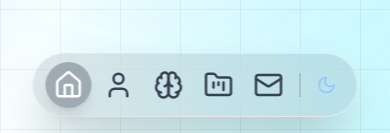
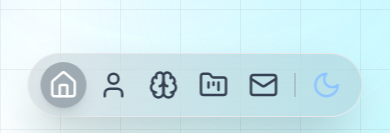
Before and after one commit to ahmed0-17/Portfolio, a React (Vite) app: page / in a window 390 px wide. Shown: the part 711-844 px from the top of the page. Built offline with nearby package versions, Linux system fonts and the light colour scheme.

Commit message:
button edit

```diff
--- a/src/components/FloatingDock.jsx
+++ b/src/components/FloatingDock.jsx
@@ -126,9 +126,9 @@ export default function FloatingDock() {
       }`}
     >
       {theme === "light" ? (
-        <LuMoon className="text-xl sm:text-2xl lg:text-3xl" />
+        <LuMoon className="text-3xl sm:text-3xl lg:text-3xl" />
       ) : (
-        <LuSun className="text-xl sm:text-2xl lg:text-3xl" />
+        <LuSun className="text-3xl sm:text-3xl lg:text-3xl" />
       )}
     </button>
   </div>
```
